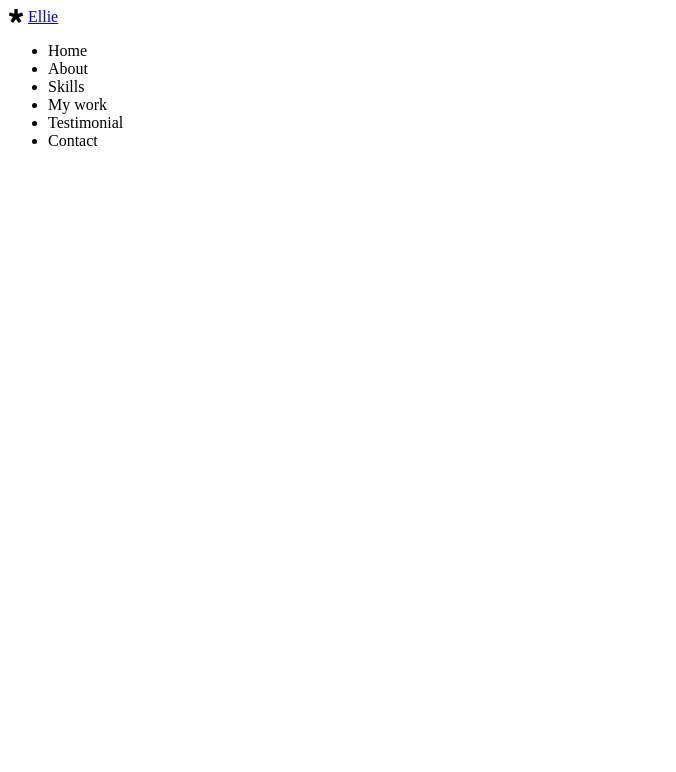
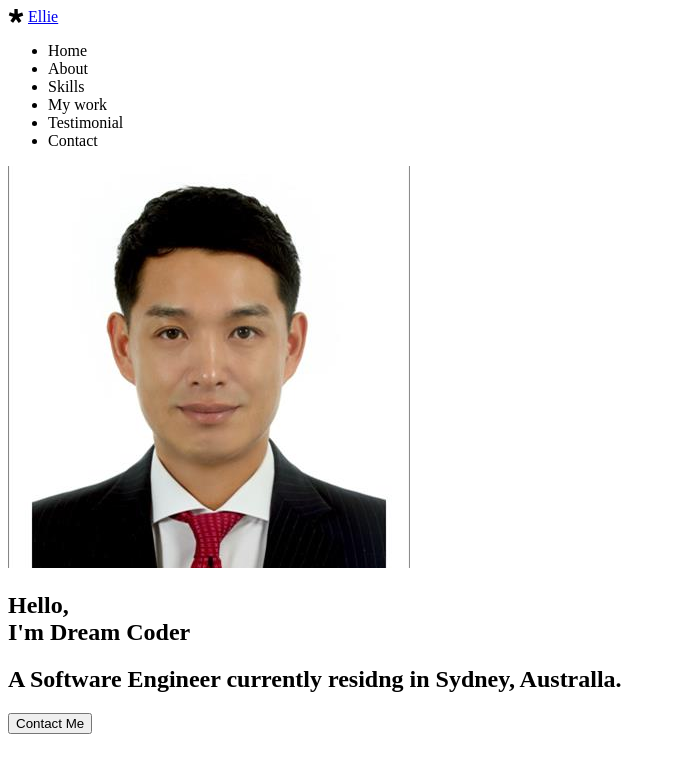
Before and after one commit to raim2016/portfolio, a plain HTML site: page index.html in a window 1280 px wide. Shown: the whole page, without its empty margins (0-676 px from the left). Drawn offline with Linux system fonts and the light colour scheme.

Commit message:
HTML:Home

```diff
--- a/index.html
+++ b/index.html
@@ -32,6 +32,15 @@
             </ul>
         </div>
     </nav>
+
+    <!-- Home -->
+    <section id="home">
+        <img src="imgs/sh.jpg" alt="Ellie's profile photo" class="hme__avatar">
+        <h1 class="home__title">Hello, <br>I'm Dream Coder</h1>
+        <h2 class="home__description">A Software Engineer currently residng in Sydney, Australla.</h2>
+        <button class="home__contact">Contact Me</button>
+    </section>
+
     <!-- About -->
     <section id="about"></section>
     <!-- Skills -->
```
Also changed, not shown: imgs/sh.jpg (added).
